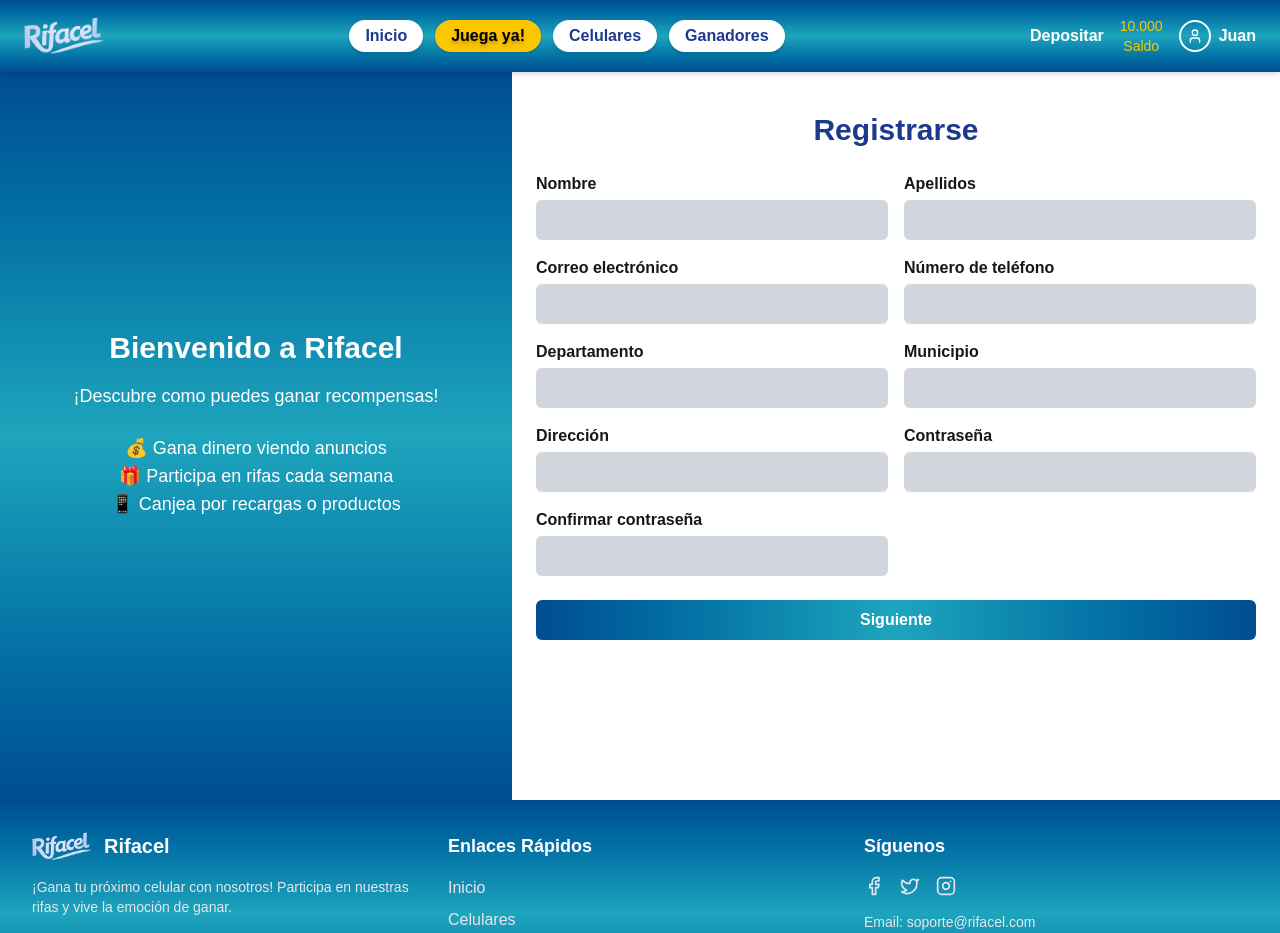
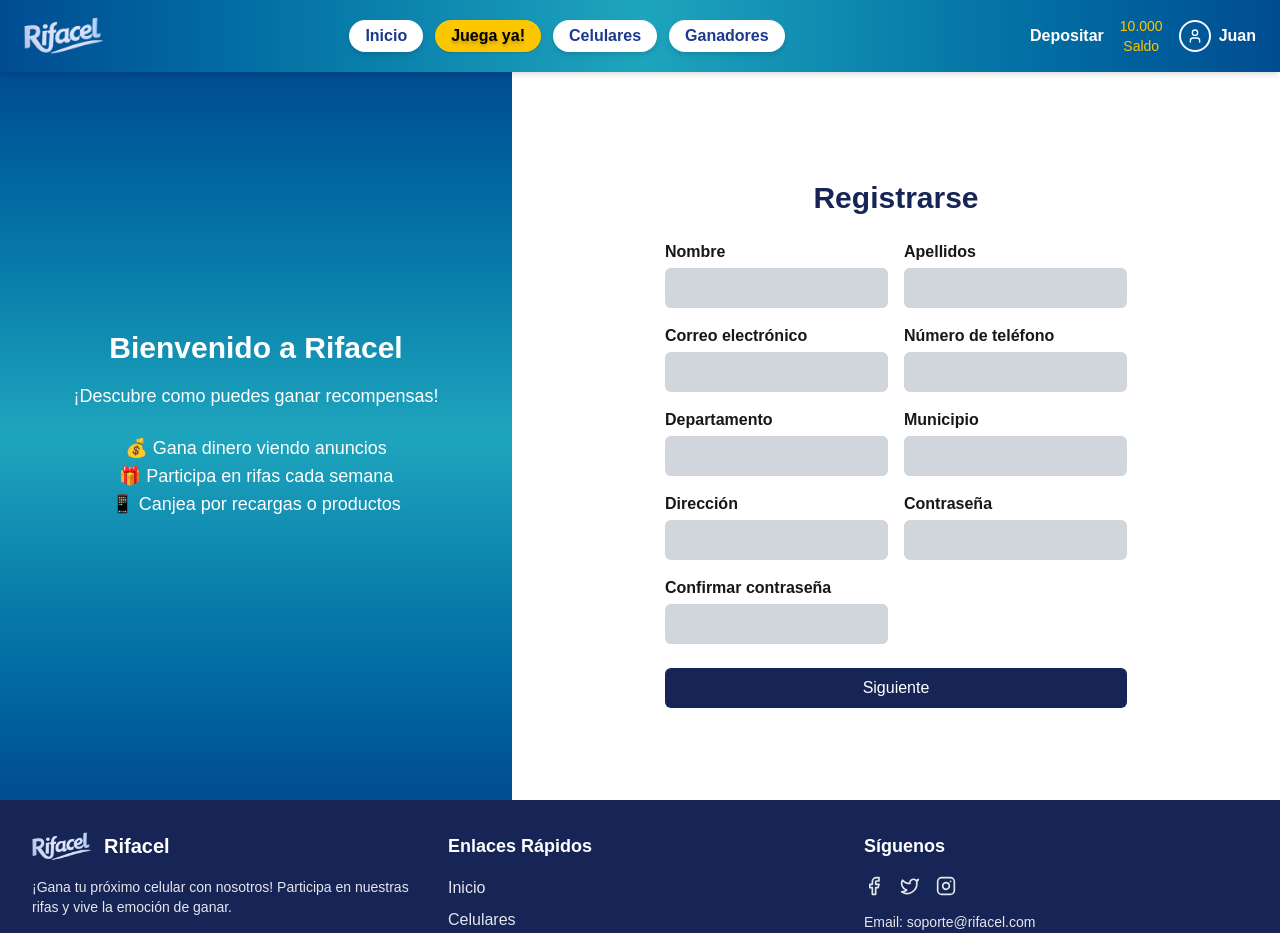
Before and after one commit to miguelangelvasquez1/VerYGana-frontend, a Next.js app: page /register in a window 1280 px wide. Shown: the top 933 px of the page. Built offline with nearby package versions, Linux system fonts and the light colour scheme; a web font is replaced by a local one.

Commit message:
retoque de interfaces creadas

```diff
--- /dev/null
+++ b/src/app/admin/page.tsx
@@ -0,0 +1,7 @@
+export default function AdminPage(){
+    return(
+        <div>
+            <h1 className="text-center">Hi admin!</h1>
+        </div>
+    );
+}
--- a/src/app/register/page.tsx
+++ b/src/app/register/page.tsx
@@ -16,9 +16,9 @@ export default function RegisterPage() {
                         <li>📱 Canjea por recargas o productos</li>
                     </ul>
                 </div>
-                <div className="w-3/5 bg-white text-blue">
-                    <h1 className="text-3xl text-blue-900 text-center font-bold mt-10">Registrarse</h1>
-                    <RegisterForm />
+                <div className="w-3/5 bg-white text-blue p-8 flex flex-col justify-center items-center">
+                    <h1 className="text-3xl text-blue-950 text-center font-bold mt-10">Registrarse</h1>
+                    <RegisterForm/>
                 </div>
             </div>
         </div>
--- a/src/components/Footer.tsx
+++ b/src/components/Footer.tsx
@@ -5,7 +5,7 @@ import { Facebook, Twitter, Instagram } from "lucide-react";
 
 export default function Footer() {
   return (
-    <footer className="w-full bg-gradient-to-t from-[#014C92] via-[#1EA5BD] to-[#014C92] text-white py-8">
+    <footer className="w-full bg-blue-950 text-white py-8">
       <div className="max-w-7xl mx-auto px-6 lg:px-8 grid grid-cols-1 md:grid-cols-3 gap-8">
         {/* Company Info */}
         <div className="flex flex-col gap-4">
--- a/src/components/LoginForm.tsx
+++ b/src/components/LoginForm.tsx
@@ -36,12 +36,12 @@ const LoginForm = () => {
                 </div>
                 <div>
                     <button type="submit"
-                        className="w-full px-4 py-2 font-medium text-white bg-[#4f2dfc] rounded-md hover:bg-indigo-800 cursor-pointer">
+                        className="w-full px-4 py-2 font-medium text-white bg-blue-950 rounded-md hover:bg-blue-900 cursor-pointer">
                         Iniciar Sesión
                     </button>
                 </div>
             </form>
-            <p className="mt-5">
+            <p className="text-center mt-5">
                 ¿No tienes una cuenta?
                 <a href="/register" className="hover:text-gray-500"> Regístrate aquí</a>
             </p>
--- a/src/components/NavBar.tsx
+++ b/src/components/NavBar.tsx
@@ -24,7 +24,7 @@ export default function Navbar() {
   const buttonsStyle = "bg-white text-blue-900 font-semibold px-4 py-1 rounded-full shadow-md";
 
   return (
-    <nav className="sticky top-0 w-full flex items-center justify-between px-6 py-4 bg-gradient-to-b from-[#014C92] via-[#1EA5BD] to-[#014C92] text-white shadow-md">
+    <nav className="sticky top-0 w-full flex items-center justify-between px-6 py-4 bg-gradient-to-r from-[#014C92] via-[#1EA5BD] to-[#014C92] text-white shadow-md">
       {/* LOGO */}
       <div className="flex items-center gap-4">
         <Image src="/logos/logo2.png" alt="Logo" width={80} height={80} />
--- a/src/components/RegisterForm.tsx
+++ b/src/components/RegisterForm.tsx
@@ -78,7 +78,7 @@ export default function RegisterForm() {
 
         <button
           type="submit"
-          className="mt-6 w-full bg-gradient-to-r from-[#014C92] via-[#1EA5BD] to-[#014C92] text-white py-2 rounded-md font-semibold hover:bg-sky-700 transition"
+          className="mt-6 w-full bg-blue-950 text-white py-2 rounded-md hover:bg-blue-900 transition"
         >
           Siguiente
         </button>
```
